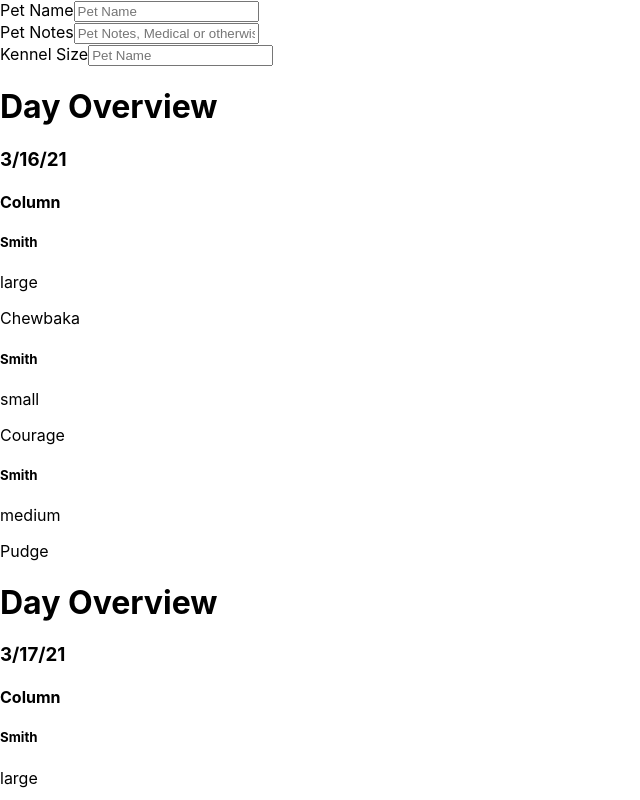
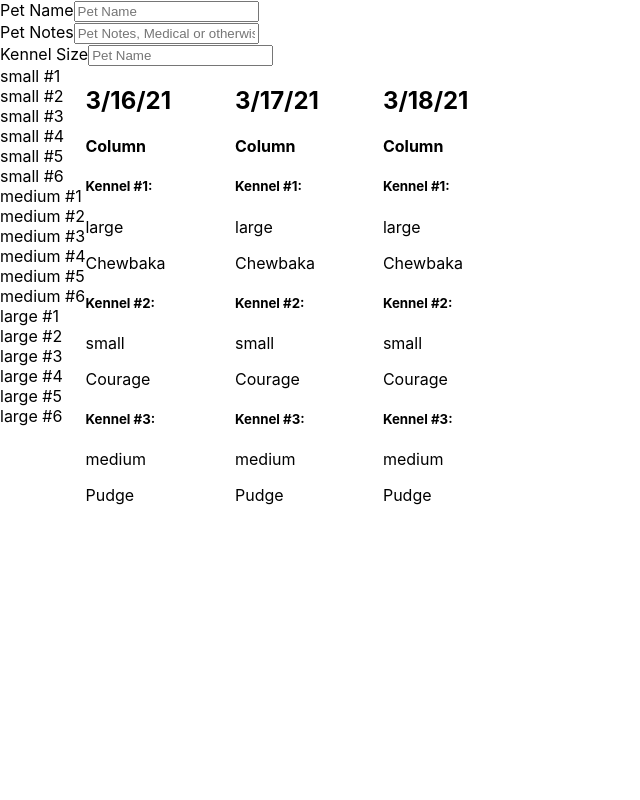
Before and after one commit to super-Colin/super-boarding, a React (Create React App) app: page / in a window 1280 px wide. Shown: the top 800 px of the page, without its empty margins (0-640 px from the left). Built offline with nearby package versions, Linux system fonts and the light colour scheme.

Commit message:
got labels generating from a settings json

```diff
--- a/src/App.js
+++ b/src/App.js
@@ -1,46 +1,43 @@
 import AddPetStay from "./components/AddPetStay";
 import DaysOverview from './components/DaysOverview/DaysOverview';
-// const days = [
-//     { id: 1, animal: "Dog" },
-//     { id: 2, animal: "Bird" },
-//     { id: 3, animal: "Cat" },
-//     { id: 4, animal: "Mouse" },
-//     { id: 5, animal: "Horse" }
-// ]
-
-const totalSmallKennels = 6;
-const totalMediumKennels = 6;
-const totalLargeKennels = 6;
-
 
 
 
 function App() {
 
 
-  const dates = [
-    {"id": 1,
+const kennelSettings = {
+  "kennelSizes":[
+    {"size":"small", "total": 6},
+    {"size":"medium", "total": 6},
+    {"size":"large", "total": 6}
+  ]
+}
+
+
+const dates = [
+  {
     "date":"3/16/21",
     "smallAvailable":true,
     "mediumAvailable":true,
     "largeAvailable":true,
     "stays":[
       {
-        "id":1,
+        "kennelId":1,
         "groupName": "Smith",
         "dogName": "Chewbaka",
         "kennelSize": "large",
         "notes":"blah blah"
       },
       {
-        "id":2,
+        "kennelId":2,
         "groupName": "Smith",
         "dogName": "Courage",
         "kennelSize": "small",
         "notes":"blah b"
       },
       {
-        "id":3,
+        "kennelId":3,
         "groupName": "Smith",
         "dogName": "Pudge",
         "kennelSize": "medium",
@@ -48,28 +45,28 @@
       }
     ]
   },
-    {"id": 2,
+  {
     "date":"3/17/21",
     "smallAvailable":true,
     "mediumAvailable":true,
     "largeAvailable":true,
     "stays":[
       {
-        "id":1,
+        "kennelId":1,
         "groupName": "Smith",
         "dogName": "Chewbaka",
         "kennelSize": "large",
         "notes":"blah blah"
       },
       {
-        "id":2,
+        "kennelId":2,
         "groupName": "Smith",
         "dogName": "Courage",
         "kennelSize": "small",
-        "notes":"blah blah"
+        "notes":"blah b"
       },
       {
-        "id":3,
+        "kennelId":3,
         "groupName": "Smith",
         "dogName": "Pudge",
         "kennelSize": "medium",
@@ -77,28 +74,28 @@
       }
     ]
   },
-    {"id": 3,
+  {
     "date":"3/18/21",
     "smallAvailable":true,
     "mediumAvailable":true,
     "largeAvailable":true,
     "stays":[
       {
-        "id":1,
+        "kennelId":1,
         "groupName": "Smith",
         "dogName": "Chewbaka",
         "kennelSize": "large",
         "notes":"blah blah"
       },
       {
-        "id":2,
+        "kennelId":2,
         "groupName": "Smith",
         "dogName": "Courage",
         "kennelSize": "small",
-        "notes":"blah blah"
+        "notes":"blah b"
       },
       {
-        "id":3,
+        "kennelId":3,
         "groupName": "Smith",
         "dogName": "Pudge",
         "kennelSize": "medium",
@@ -114,7 +111,7 @@
     <div className="App">
       <AddPetStay />
       {console.log('top level dates:', dates)}
-      <DaysOverview dates={dates} />
+      <DaysOverview dates={dates} kennelSettings={kennelSettings} />
     </div>
   );
 
--- a/src/components/DaysOverview/DayColumn.js
+++ b/src/components/DaysOverview/DayColumn.js
@@ -4,10 +4,10 @@
 console.log('DayColumn is receiving:', stays);
 
     return (
-        <div className="dayColumn">
+        <div className="dayColumn_container">
             <h4>Column</h4>
             {stays.map((stay) =>
-            <div key={stay.id}>
+            <div key={stay.kennelId}>
                 <DaySingleKennel  kennel={stay} />
             </div>
             )}
--- a/src/components/DaysOverview/DaySingleKennel.js
+++ b/src/components/DaysOverview/DaySingleKennel.js
@@ -2,7 +2,7 @@
 const DaySingleKennel = ({kennel}) => {
     return (
         <div className="daySingleKennel">
-            <h5>{kennel.groupName}</h5>
+            <h5>Kennel #{kennel.kennelId}:</h5>
             <p>{kennel.kennelSize}</p>
             <p>{kennel.dogName}</p>
         </div>
--- a/src/components/DaysOverview/DaysOverview.js
+++ b/src/components/DaysOverview/DaysOverview.js
@@ -1,22 +1,22 @@
 import DayColumn from './DayColumn';
+import KennelLabelsColumn from './KennelLabelsColumn';
 
 
-const DaysOverview = ({dates}) => { // Notice that we are destructuring the input object
+const DaysOverview = ({dates, kennelSettings}) => { // Notice that we are destructuring the input object
 
     console.log('DayOverview is receiving:', dates);
     console.log('DayOverview is receiving:', typeof(dates));
     console.log('--------------------------------------');
 
     return (
-        <div>
+        <div className="daysOverview_container" >
+            <KennelLabelsColumn kennelSettings={kennelSettings} />
             {dates.map((date)=>
-                <div key={date.id}>
-                    <h1>Day Overview</h1>
-                    <h3>{date.date}</h3>
+                <div key={date.date} className="daysOverview_column" >
+                    <h2>{date.date}</h2>
                     <DayColumn stays={date.stays} />
                 </div>
             )}
-            {/* <DayColumn days={days} /> */}
         </div>
     )
 }
--- /dev/null
+++ b/src/components/DaysOverview/KennelLabelsColumn.js
@@ -0,0 +1,29 @@
+
+
+const KennelLabelsColumn = ({kennelSettings}) => {
+    console.log("kennel settings", kennelSettings);
+    console.log("kennel settings ENTRIES", Object.entries(kennelSettings.kennelSizes));
+
+
+    const generateKennelLabels = kennelSize => {
+        console.log("generate from", kennelSize);
+        let labels = [];
+        let i = 1;
+        while(i <= kennelSize.total){
+            labels.push(<div key={i}>{kennelSize.size + " #" + i}</div>);
+            i++;
+        }
+        console.log("labels is", labels);
+        return labels;
+    }
+
+    return (
+        <div>
+            {kennelSettings.kennelSizes.map((kennelSize)=>
+                generateKennelLabels(kennelSize)
+            )}
+        </div>
+    )
+}
+
+export default KennelLabelsColumn
--- a/src/index.css
+++ b/src/index.css
@@ -11,3 +11,12 @@
   font-family: source-code-pro, Menlo, Monaco, Consolas, 'Courier New',
     monospace;
 }
+
+
+.daysOverview_container{
+  display: flex;
+
+}
+.daysOverview_column{
+  margin-right: 5vw;
+}
```
Also changed, not shown: src/components/DaysOverview/DaysOverview copy.js (deleted, +0 -27 lines).
